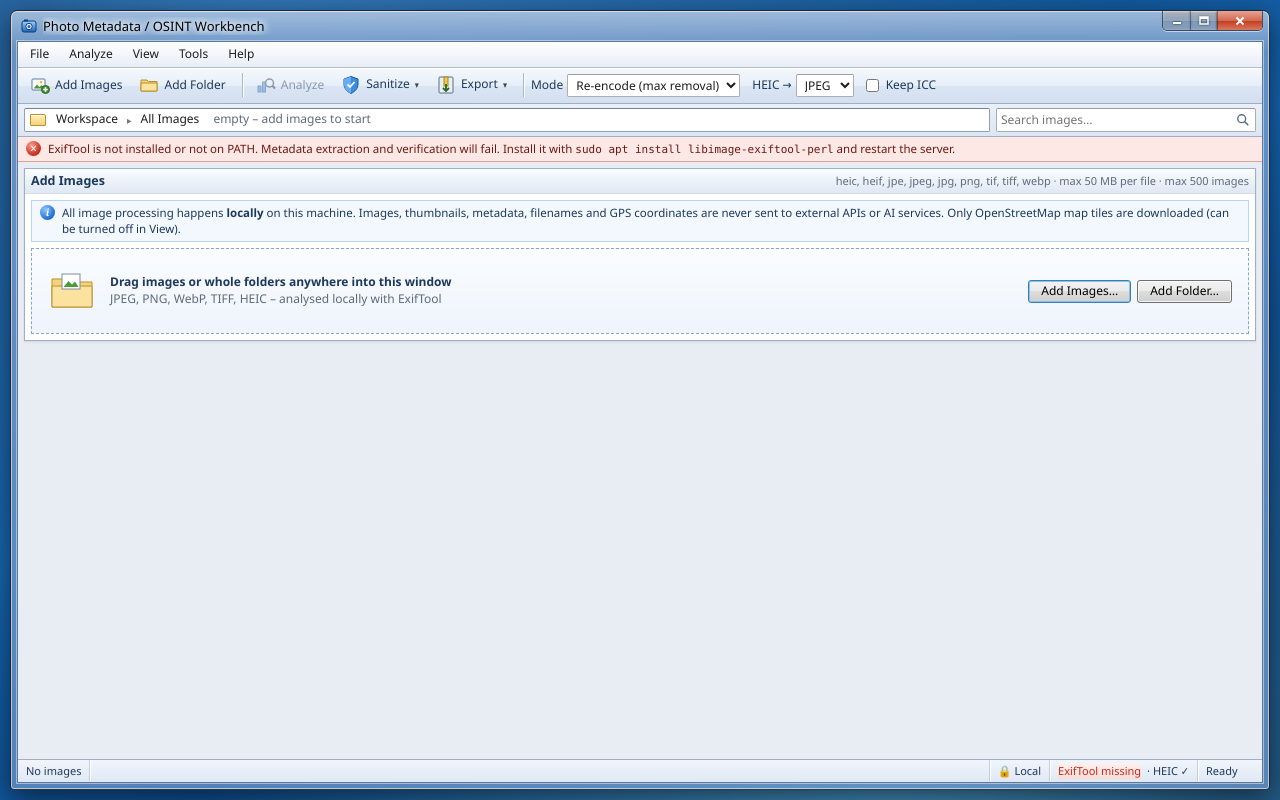
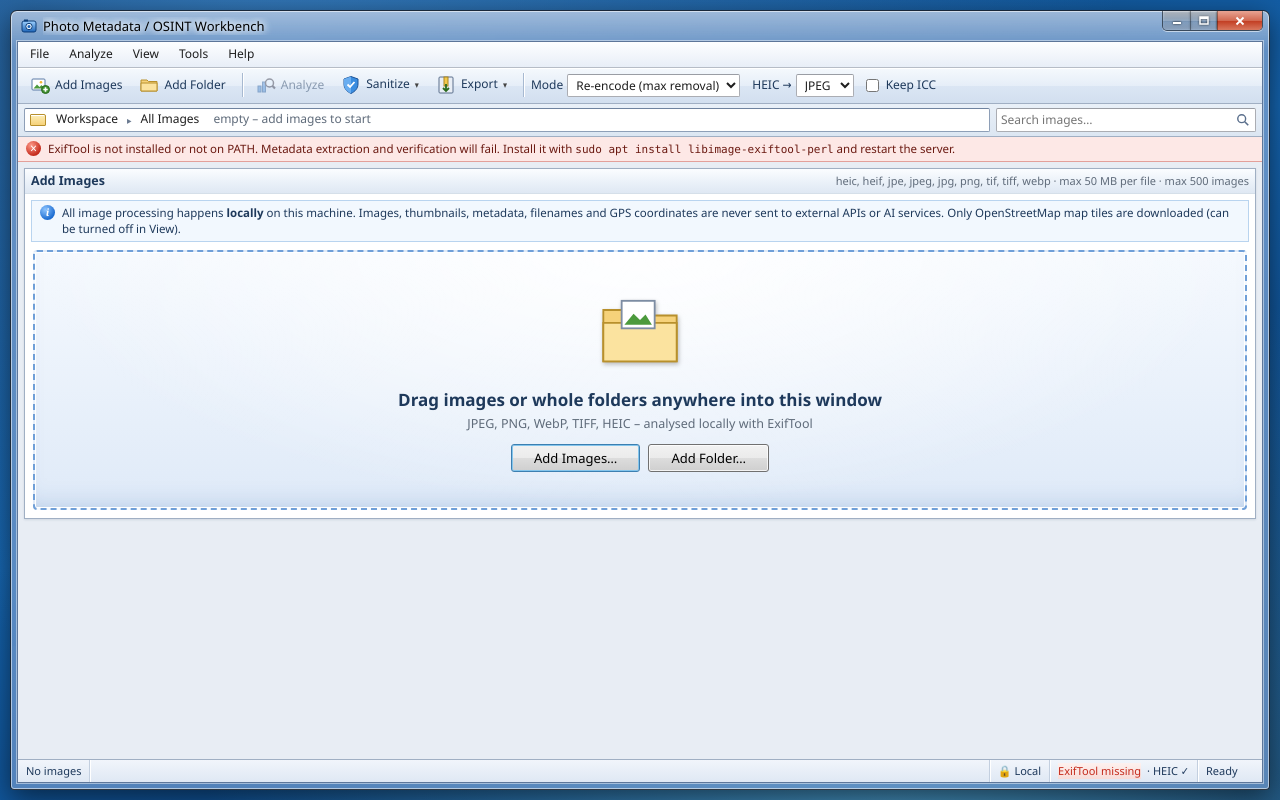
Before and after one commit to Err15-0/photo-tool, a Flask app: page / in a window 1280 px wide. Run offline with Flask 3, Linux system fonts and the light colour scheme; data that the repository does not hold is empty; some libraries are stand-ins or nearby versions.

Commit message:
Make the Add Images drop zone larger and more prominent
Empty workspace: big centered drop target (88px folder icon, 17px title,
larger buttons, 2px blue dashed border). Lights up while files are
dragged over the window. After the first upload it shrinks to a
clearly visible strip that keeps its subtitle.

Co-Authored-By: Claude Opus 5.5 <noreply@anthropic.com>
Claude-Session: https://claude.ai/code/session_01736d6mCmeS9R3veEqZALg7

```diff
--- a/static/css/style.css
+++ b/static/css/style.css
@@ -455,25 +455,63 @@ input[type="checkbox"] { margin: 0 3px 0 0; vertical-align: -2px; accent-color:
 
 #upload-section .infobar-info { margin: 6px 6px 0; }
 #upload-section .upload-errors { margin: 0 6px 6px; }
+/* Empty workspace: a big, centered drop target */
 .drop-zone {
   display: flex;
+  flex-direction: column;
   align-items: center;
+  justify-content: center;
+  gap: 12px;
+  min-height: 260px;
+  margin: 8px;
+  padding: 30px 20px;
+  text-align: center;
+  border: 2px dashed #6f9fd8;
+  border-radius: 4px;
+  background:
+    radial-gradient(ellipse at 50% 0%, rgba(255, 255, 255, .95), rgba(255, 255, 255, 0) 70%),
+    linear-gradient(#f5f9fe, #dfeaf8);
+  box-shadow: inset 0 0 0 1px #fff, inset 0 -18px 30px -24px rgba(30, 90, 170, .35);
+  cursor: default;
+  transition: border-color .12s, background-color .12s, box-shadow .12s;
+}
+.drop-zone:hover, .drop-zone:focus {
+  border-color: #3a86d8;
+  background:
+    radial-gradient(ellipse at 50% 0%, rgba(255, 255, 255, .95), rgba(255, 255, 255, 0) 70%),
+    linear-gradient(#eef6ff, #d3e5fa);
+  outline: none;
+}
+.drop-icon { width: 88px; height: 88px; flex-shrink: 0; filter: drop-shadow(1px 2px 2px rgba(0, 0, 0, .25)); }
+.drop-text { color: var(--heading); }
+.drop-text strong { display: block; font-size: 17px; font-weight: 600; margin-bottom: 3px; }
+.drop-text .muted { font-size: 12.5px; }
+.drop-buttons { display: flex; gap: 8px; flex-wrap: wrap; justify-content: center; }
+.drop-buttons .btn { min-height: 28px; padding: 3px 22px; font-size: 13px; }
+/* While files are dragged over the window, the drop target lights up */
+.client.drag-active .drop-zone {
+  border-style: solid;
+  border-color: #2a79c9;
+  background: linear-gradient(#e4f0fd, #c4dcf8);
+  box-shadow: inset 0 0 0 1px #fff, 0 0 0 3px rgba(86, 157, 229, .35);
+}
+
+/* After the first upload the pane shrinks to a strip – still clearly visible */
+#upload-section.compact .infobar-info { display: none; }
+#upload-section.compact .drop-zone {
+  flex-direction: row;
+  justify-content: flex-start;
+  min-height: 0;
+  margin: 6px;
+  padding: 10px 16px;
   gap: 14px;
-  margin: 6px;
-  padding: 18px 16px;
-  border: 1px dashed #8ba5c6;
-  background: linear-gradient(#fafcff, #eef4fb);
-  cursor: default;
+  text-align: left;
 }
-.drop-zone:hover, .drop-zone:focus { border-color: #569de5; background: linear-gradient(#f3f8ff, #e2eefc); outline: none; }
-.drop-icon { width: 48px; height: 48px; flex-shrink: 0; }
-.drop-text { flex: 1; color: var(--heading); }
-.drop-buttons { display: flex; gap: 6px; flex-wrap: wrap; }
-/* after the first upload the pane collapses to a slim strip */
-#upload-section.compact .infobar-info { display: none; }
-#upload-section.compact .drop-zone { padding: 5px 10px; gap: 10px; }
-#upload-section.compact .drop-icon { width: 24px; height: 24px; }
-#upload-section.compact .drop-text .muted { display: none; }
+#upload-section.compact .drop-icon { width: 40px; height: 40px; }
+#upload-section.compact .drop-text { flex: 1; }
+#upload-section.compact .drop-text strong { font-size: 13.5px; margin-bottom: 1px; }
+#upload-section.compact .drop-text .muted { font-size: 11.5px; }
+#upload-section.compact .drop-buttons .btn { min-height: 24px; padding: 2px 14px; font-size: 12px; }
 
 .stats-grid {
   display: grid;
```
